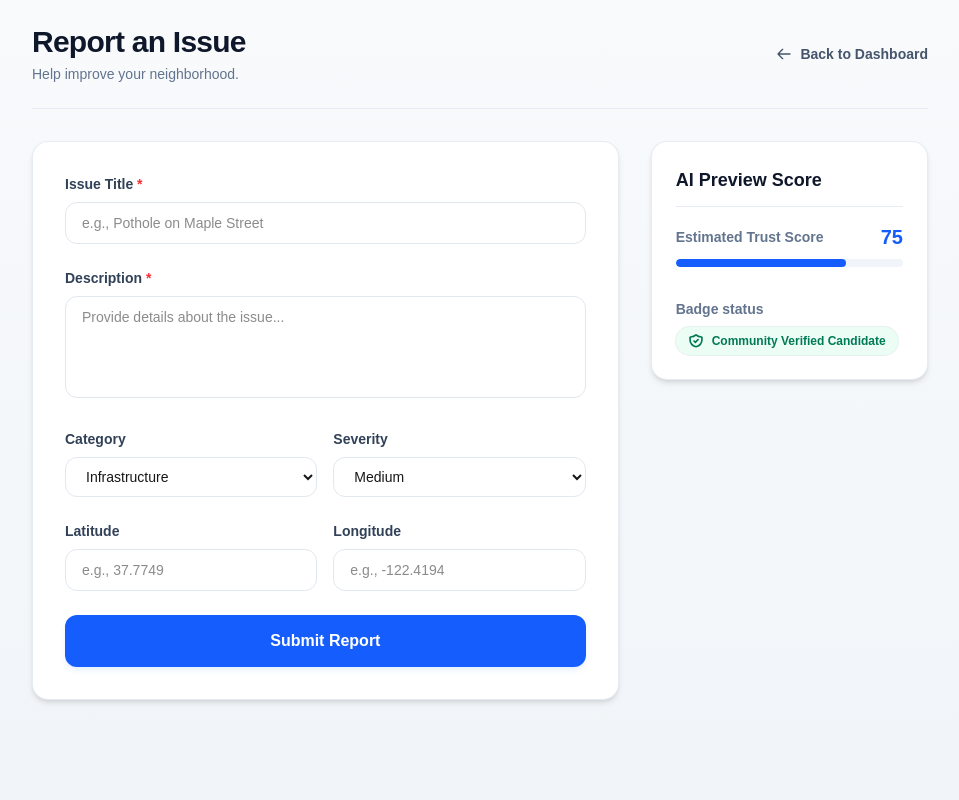
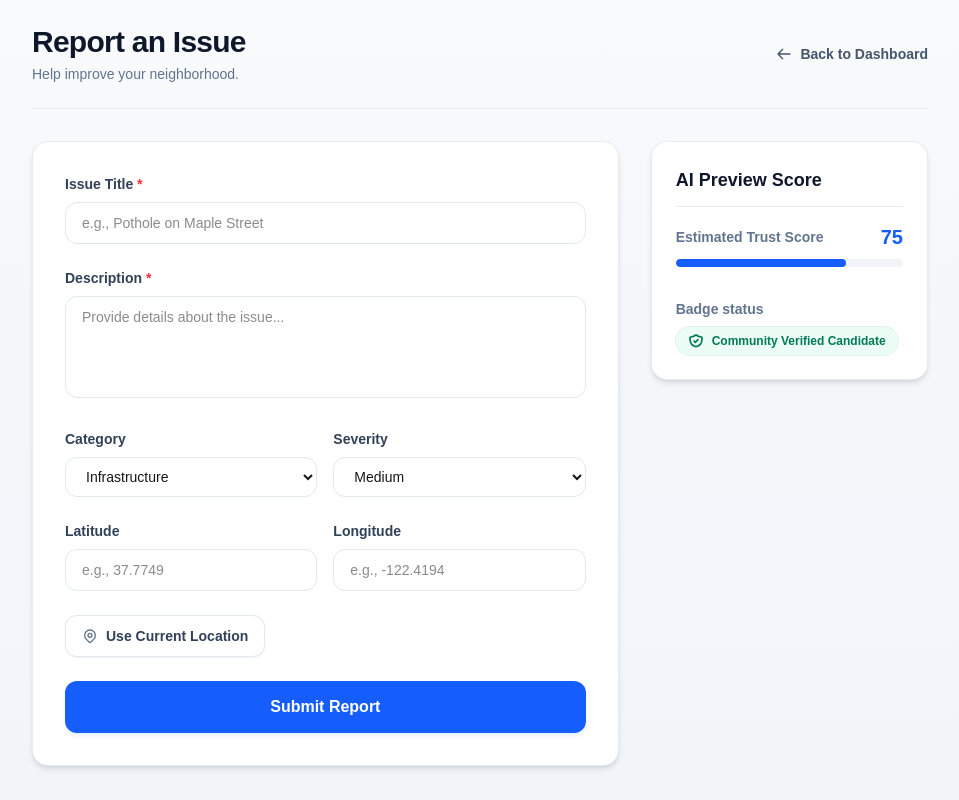
Before and after one commit to rajivtejayt-ship-it/CivicMind, a Next.js app: page /report in a window 1280 px wide. Shown: the whole page, without its empty margins (160-1119 px from the left). Built offline with nearby package versions, Linux system fonts and the light colour scheme.

Commit message:
Implement automatic location detection on report page

```diff
--- a/src/app/report/page.tsx
+++ b/src/app/report/page.tsx
@@ -13,6 +13,34 @@ export default function ReportIssuePage() {
 
   const [isSubmitting, setIsSubmitting] = useState(false);
   const [submitSuccess, setSubmitSuccess] = useState(false);
+
+  const [geoError, setGeoError] = useState("");
+  const [isDetecting, setIsDetecting] = useState(false);
+
+  const handleGetLocation = () => {
+    setGeoError("");
+    if (!navigator.geolocation) {
+      setGeoError("Geolocation not supported by this browser.");
+      return;
+    }
+
+    setIsDetecting(true);
+    navigator.geolocation.getCurrentPosition(
+      (position) => {
+        setLat(position.coords.latitude.toString());
+        setLng(position.coords.longitude.toString());
+        setIsDetecting(false);
+      },
+      (error) => {
+        if (error.code === error.PERMISSION_DENIED) {
+          setGeoError("Location permission denied.");
+        } else {
+          setGeoError(error.message || "Failed to retrieve location.");
+        }
+        setIsDetecting(false);
+      }
+    );
+  };
 
   const handleSubmit = (e: React.FormEvent) => {
     e.preventDefault();
@@ -227,6 +255,71 @@ export default function ReportIssuePage() {
                 </div>
               </div>
 
+              {/* Geolocation Button */}
+              <div className="flex flex-col gap-2">
+                <button
+                  type="button"
+                  onClick={handleGetLocation}
+                  disabled={isDetecting}
+                  className="inline-flex w-full sm:w-auto self-start items-center justify-center gap-2 rounded-xl border border-slate-200 bg-white px-4 py-2.5 text-sm font-semibold text-slate-700 shadow-xs hover:bg-slate-50 active:scale-98 disabled:pointer-events-none disabled:opacity-50 dark:border-zinc-800 dark:bg-zinc-950 dark:text-zinc-300 dark:hover:bg-zinc-900/50 cursor-pointer transition-all"
+                >
+                  {isDetecting ? (
+                    <>
+                      <svg
+                        className="h-4 w-4 animate-spin text-slate-500 dark:text-zinc-400"
+                        fill="none"
+                        viewBox="0 0 24 24"
+                        xmlns="http://www.w3.org/2000/svg"
+                      >
+                        <circle
+                          className="opacity-25"
+                          cx="12"
+                          cy="12"
+                          r="10"
+                          stroke="currentColor"
+                          strokeWidth="4"
+                        />
+                        <path
+                          className="opacity-75"
+                          fill="currentColor"
+                          d="M4 12a8 8 0 018-8V0C5.373 0 0 5.373 0 12h4zm2 5.291A7.962 7.962 0 014 12H0c0 3.042 1.135 5.824 3 7.938l3-2.647z"
+                        />
+                      </svg>
+                      <span>Detecting Location...</span>
+                    </>
+                  ) : (
+                    <>
+                      <svg
+                        className="h-4 w-4 text-slate-500 dark:text-zinc-400"
+                        fill="none"
+                        stroke="currentColor"
+                        viewBox="0 0 24 24"
+                        xmlns="http://www.w3.org/2000/svg"
+                      >
+                        <path
+                          strokeLinecap="round"
+                          strokeLinejoin="round"
+                          strokeWidth={2}
+                          d="M17.657 16.657L13.414 20.9a1.998 1.998 0 01-2.827 0l-4.244-4.243a8 8 0 1111.314 0z"
+                        />
+                        <path
+                          strokeLinecap="round"
+                          strokeLinejoin="round"
+                          strokeWidth={2}
+                          d="M15 11a3 3 0 11-6 0 3 3 0 016 0z"
+                        />
+                      </svg>
+                      <span>Use Current Location</span>
+                    </>
+                  )}
+                </button>
+                {geoError && (
+                  <p className="text-xs font-semibold text-rose-600 dark:text-rose-400">
+                    {geoError}
+                  </p>
+                )}
+              </div>
+
               {/* Submit Button */}
               <button
                 type="submit"
```
